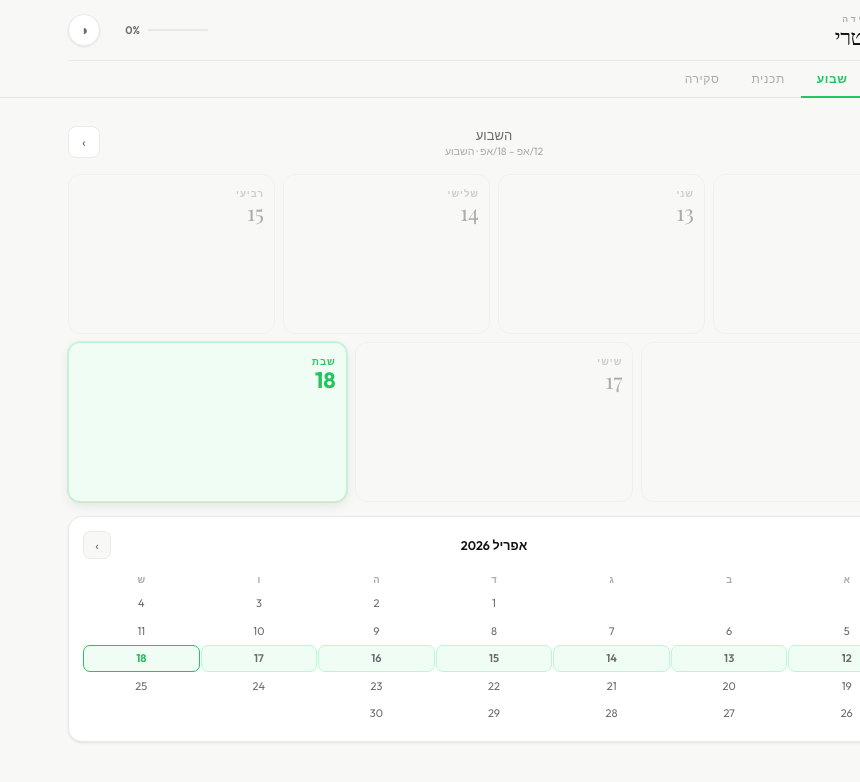
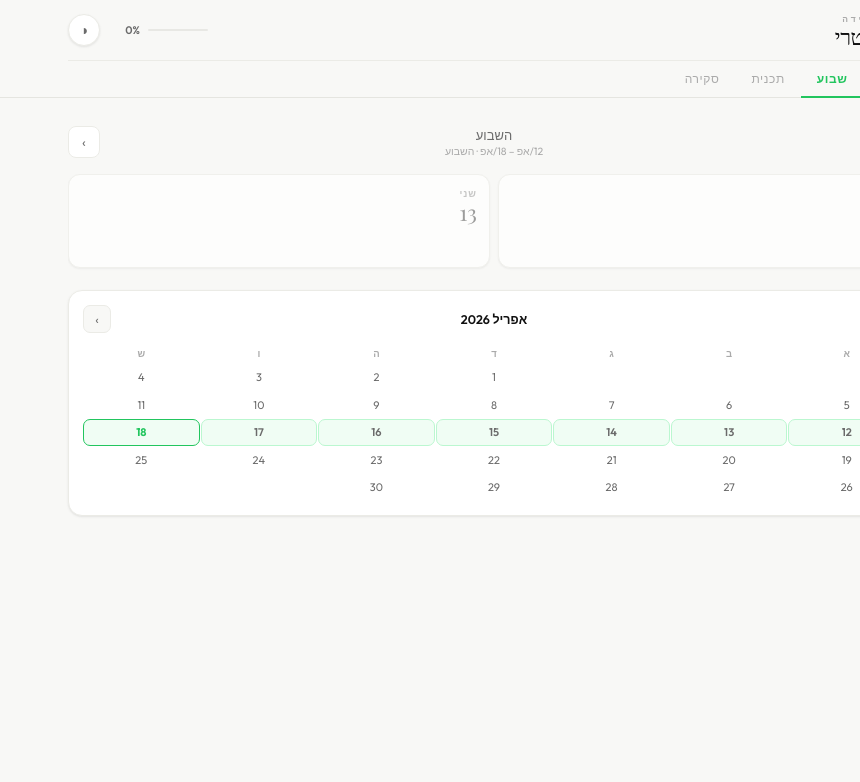
Before and after one commit to noamca13/psychometric-tracker, a React (Vite) app: page / in a window 1280 px wide. Both pictures are taken after a click on the button "שבוע". Shown: the top 782 px of the page, without its empty margins (420-1280 px from the left). Built offline with nearby package versions, Linux system fonts and the light colour scheme; a web font is replaced by a local one.

Commit message:
Update App.jsx

```diff
--- a/src/App.jsx
+++ b/src/App.jsx
@@ -411,11 +411,9 @@ export default function App() {
               )}
             </div>
 
-            {/* Week grid – 2 rows */}
-            {[weekDates.slice(0,4), weekDates.slice(4,7)].map((row, ri) => (
-              <div key={ri} style={{ display: "grid", gridTemplateColumns: `repeat(${row.length}, 1fr)`, gap: 8, marginBottom: 8 }}>
-                {row.map((date, i) => {
-                  const gi = ri === 0 ? i : i + 4;
+            {/* Week grid – horizontal scroll on mobile */}
+            <div style={{ display: "flex", gap: 8, overflowX: "auto", paddingBottom: 8, WebkitOverflowScrolling: "touch", scrollSnapType: "x mandatory" }}>
+              {weekDates.map((date, gi) => {
                   const ymd = toYMD(date);
                   const isToday = ymd === todayStr;
                   const isPast = date < new Date(new Date().setHours(0,0,0,0));
@@ -425,11 +423,14 @@ export default function App() {
                   const vibeLabel = dayTasks.length === 0 ? null : dayDone === dayTasks.length ? "✓" : dayTasks.length <= 3 ? "קל" : dayTasks.length <= 6 ? "עמוס" : "כבד";
                   return (
                     <div key={ymd} className="day-col" style={{
-                      background: isToday ? T.accentBg : T.page,
+                      background: isToday ? T.accentBg : T.card,
                       border: `1px solid ${isToday ? T.accentBorder : T.cardBorder}`,
-                      borderRadius: 12, padding: "12px 10px 36px", minHeight: 160,
-                      position: "relative", opacity: isPast && !isToday ? 0.55 : 1,
-                      boxShadow: isToday ? `0 0 0 1px ${T.accent}25, ${T.shadowMd}` : "none",
+                      borderRadius: 12, padding: "12px 12px 36px",
+                      minWidth: "calc(50% - 4px)", maxWidth: "calc(50% - 4px)",
+                      flexShrink: 0, position: "relative",
+                      opacity: isPast && !isToday ? 0.65 : 1,
+                      boxShadow: isToday ? `0 0 0 1px ${T.accent}25, ${T.shadowMd}` : T.shadow,
+                      scrollSnapAlign: "start",
                     }}>
                       <div style={{ display: "flex", justifyContent: "space-between", alignItems: "flex-start", marginBottom: 8 }}>
                         <div>
@@ -444,29 +445,27 @@ export default function App() {
                         const c = sc(t.subject, dark);
                         return (
                           <div key={t.id} title={t.title} style={{
-                            fontSize: 10, padding: "3px 7px 3px 4px", borderRadius: 5, marginBottom: 3, cursor: "pointer",
-                            background: dark ? c.bg : c.bg,
-                            color: dark ? c.text : c.text,
+                            fontSize: 11, padding: "4px 8px 4px 6px", borderRadius: 6, marginBottom: 4, cursor: "pointer",
+                            background: c.bg, color: c.text,
                             border: dark ? `1px solid ${c.dot}30` : "none",
                             textDecoration: t.done ? "line-through" : "none",
                             opacity: t.done ? 0.4 : 1,
-                            display: "flex", alignItems: "center", gap: 2,
+                            display: "flex", alignItems: "center", gap: 4,
                             fontWeight: 500,
                           }}>
                             <span onClick={() => toggle(t.id)} style={{ flex: 1, overflow: "hidden", whiteSpace: "nowrap", textOverflow: "ellipsis" }}>{t.title}</span>
-                            <span onClick={() => remove(t.id)} style={{ flexShrink: 0, opacity: 0.5, fontSize: 11, lineHeight: 1, cursor: "pointer" }}>×</span>
+                            <span onClick={() => remove(t.id)} style={{ flexShrink: 0, opacity: 0.4, fontSize: 14, lineHeight: 1, cursor: "pointer" }}>×</span>
                           </div>
                         );
                       })}
                       {dayTasks.length > 0 && (
-                        <div style={{ fontSize: 9, color: T.textFaint, position: "absolute", bottom: 22, right: 10 }}>{dayDone}/{dayTasks.length}</div>
+                        <div style={{ fontSize: 9, color: T.textFaint, position: "absolute", bottom: 22, right: 12 }}>{dayDone}/{dayTasks.length}</div>
                       )}
                       <button className="add-day-btn" onClick={() => setShowAdd(showAdd === ymd ? null : ymd)} style={{ opacity: 0, position: "absolute", bottom: 8, left: "50%", transform: "translateX(-50%)", background: T.accent, color: T.accentText, border: "none", borderRadius: 6, width: 24, height: 18, fontSize: 15, lineHeight: "18px", textAlign: "center", padding: 0, fontWeight: 300 }}>+</button>
                     </div>
                   );
-                })}
-              </div>
-            ))}
+              })}
+            </div>
 
             {/* PlanPicker for selected day */}
             {showAdd && weekDates.some(d => toYMD(d) === showAdd) && (
```
